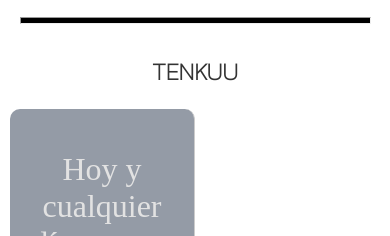
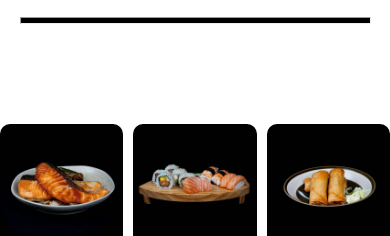
Before and after one commit to AlbornozAlan32/taberuu, a plain HTML site: page pages/sushi.html in a window 390 px wide. Shown: the part 2791-3027 px from the top of the page. Drawn offline with Linux system fonts and the light colour scheme.

Commit message:
preuba sushi

```diff
--- a/pages/sushi.html
+++ b/pages/sushi.html
@@ -106,16 +106,6 @@
 <!--SEPARADOR--><hr> <!--SEPARADOR-->
 
 <!------------TENKUU---------------->
-<h1 class="tenkuu">TENKUU</h1>
-
-<div class="containertenkuu">
-    <div class="contenttenkuu">
-        <p>Hoy y cualquier día, son un buen día para deleitarte con las increíbles propuestas de Tenkuu. Tradicionales platos japoneses, nueva cocina de autor y el mejor Sushi, preparado por Chefs que realmente conocen los secretos de esta tradicional comida japonesa, en su forma más clásica o en modernas combinaciones.  Probalos. Hoy es el día. Utilizamos los mejores y más frescos productos. Seleccionamos rigurosamente los ingredientes tradicionales, imprescindibles para lograr los sabores clásicos, y las combinaciones que renuevan la experiencia de la cocina oriental.</p>
-    </div>
-    <div class="imagetenkuu">
-        <img src="../imagenes/sushi/tenkuu/tenkuu14.jpg"  alt="tenkuu14">
-    </div>
-</div>
 
 
 <div class="gallerytenkuu">
--- a/scss/styles.scss
+++ b/scss/styles.scss
@@ -428,60 +428,6 @@ hr {
 }
 
 /*TENKUU*/
-.tenkuu {
-  font-family: 'Kanit', sans-serif;
-  font-size: 20rem;
-  color: #333;
-  text-align: center;
-  margin: 0;
-  padding: 10px;
-
-  @media (max-width: 768px){
-      font-size: 2rem;
-  }
-
-  @media (max-width: 576px){
-      font-size: 1.5rem;
-  }
-}
-
-.containertenkuu {
-  display: flex;
-  padding: 10px;
-
-  .contenttenkuu {
-    flex: 1;
-    padding: 10px;
-      p{
-        padding-top: 15%;
-        font-size: 250%;
-      }
-  }
-
-  .imagetenkuu {
-    flex: 1;
-    padding: 10px;
-      img {
-        max-width: 90%;
-        height: auto;
-        border-radius: 10%;
-      }
-  }
-}
-@media (max-width: 800px) {
-  .containertenkuu {
-      flex-direction: column;
-      text-align: center;
-      align-items: center;
-      .contenttenkuu, p {
-        font-size: 40%;
-      }
-      .contenttenkuu, .imagetenkuu {
-          width: 70%;
-      }
-  }
-}
-
 
 .gallerytenkuu {
   margin-top: 100px;
```
